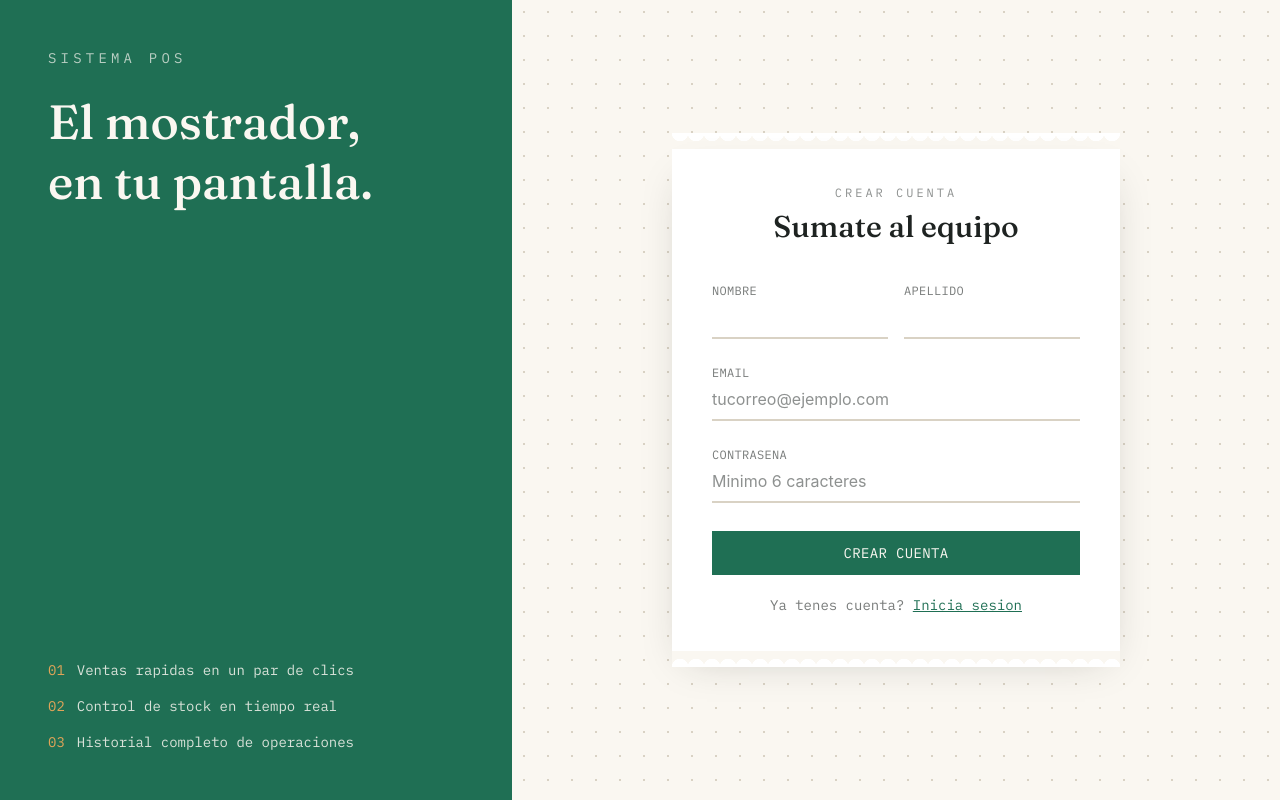
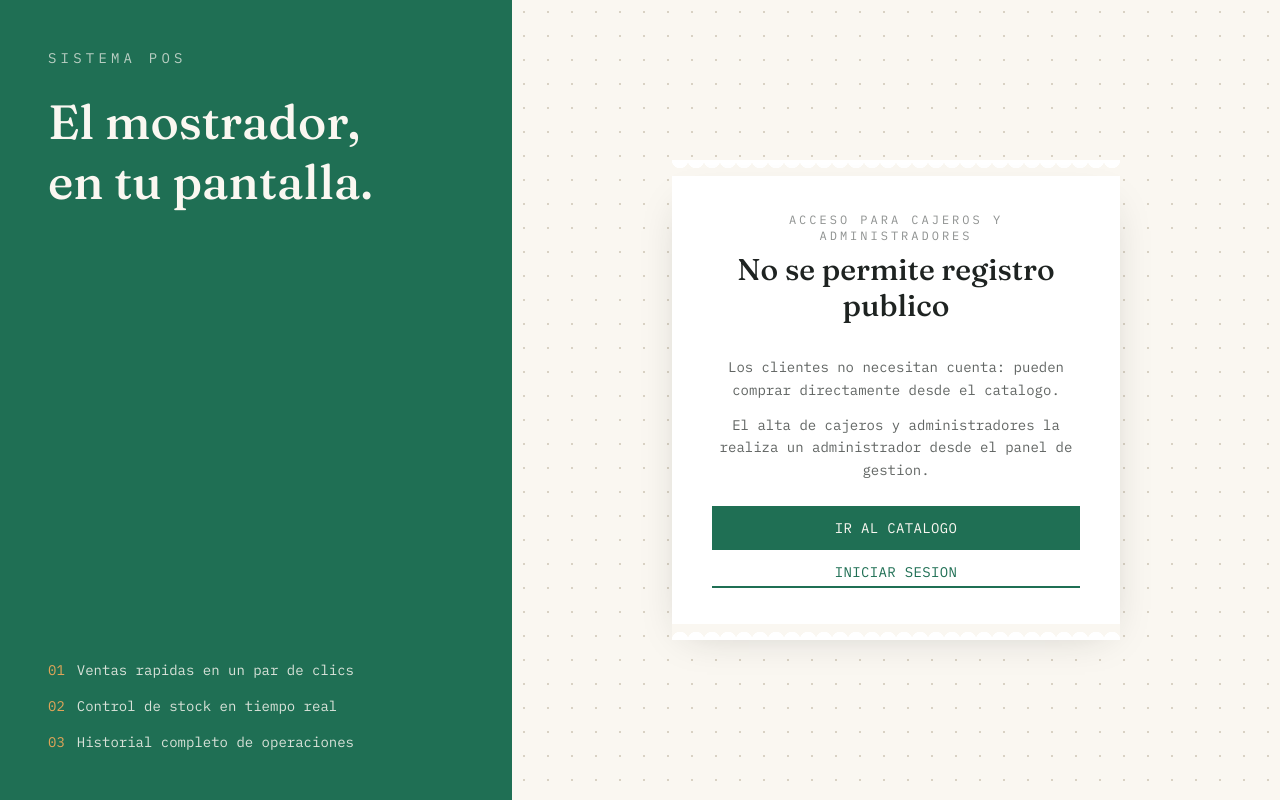
Before and after one commit to pedrocortii/sistema-pos-frontend, a React (Vite) app: page /registro in a window 1280 px wide. Built offline with nearby package versions, Linux system fonts and the light colour scheme; no server answers.

Commit message:
feat(registro): pantalla informativa, registro publico deshabilitado
El back protege POST /usuarios/registro con rol Administrador,
asi que el registro publico ya no tiene sentido. La pantalla
ahora redirige al catalogo o al login.

```diff
--- a/src/pages/Registro.jsx
+++ b/src/pages/Registro.jsx
@@ -1,114 +1,32 @@
-import { useState } from "react";
-import { Link, useNavigate } from "react-router-dom";
-import http from "../api/http";
+import { Link } from "react-router-dom";
 import PanelAuth from "../components/PanelAuth";
 
 function Registro() {
-    const [nombre, setNombre] = useState("");
-    const [apellido, setApellido] = useState("");
-    const [email, setEmail] = useState("");
-    const [contrasena, setContrasena] = useState("");
-    const [error, setError] = useState("");
-    const [cargando, setCargando] = useState(false);
+    return (
+        <PanelAuth etiqueta="Acceso para cajeros y administradores" titulo="No se permite registro publico">
+            <p className="font-mono-ticket text-sm text-ink/70 text-center leading-relaxed">
+                Los clientes no necesitan cuenta: pueden comprar directamente
+                desde el catalogo.
+            </p>
+            <p className="font-mono-ticket text-sm text-ink/70 text-center leading-relaxed mt-3">
+                El alta de cajeros y administradores la realiza un
+                administrador desde el panel de gestion.
+            </p>
 
-    const navegar = useNavigate();
-
-    async function manejarEnvio(evento) {
-        evento.preventDefault();
-        setError("");
-        setCargando(true);
-
-        try {
-            await http.post("/usuarios/registro", { nombre, apellido, email, contrasena, rol: "Cliente" });
-            navegar("/", { state: { registroExitoso: true } });
-        } catch (error) {
-            const mensaje = error.response && error.response.data && error.response.data.mensaje
-                ? error.response.data.mensaje
-                : "No se pudo completar el registro. Intenta de nuevo.";
-            setError(mensaje);
-        } finally {
-            setCargando(false);
-        }
-    }
-
-    return (
-        <PanelAuth etiqueta="Crear cuenta" titulo="Sumate al equipo">
-            <form onSubmit={manejarEnvio} className="space-y-5">
-                <div className="grid grid-cols-2 gap-4">
-                    <div>
-                        <label className="font-mono-ticket text-xs uppercase tracking-wide text-ink/60">
-                            Nombre
-                        </label>
-                        <input
-                            type="text"
-                            value={nombre}
-                            onChange={function (evento) { setNombre(evento.target.value); }}
-                            required
-                            className="w-full mt-1 pb-2 bg-transparent border-b-2 border-line focus:border-forest outline-none text-ink transition-colors"
-                        />
-                    </div>
-
-                    <div>
-                        <label className="font-mono-ticket text-xs uppercase tracking-wide text-ink/60">
-                            Apellido
-                        </label>
-                        <input
-                            type="text"
-                            value={apellido}
-                            onChange={function (evento) { setApellido(evento.target.value); }}
-                            required
-                            className="w-full mt-1 pb-2 bg-transparent border-b-2 border-line focus:border-forest outline-none text-ink transition-colors"
-                        />
-                    </div>
-                </div>
-
-                <div>
-                    <label className="font-mono-ticket text-xs uppercase tracking-wide text-ink/60">
-                        Email
-                    </label>
-                    <input
-                        type="email"
-                        value={email}
-                        onChange={function (evento) { setEmail(evento.target.value); }}
-                        required
-                        className="w-full mt-1 pb-2 bg-transparent border-b-2 border-line focus:border-forest outline-none text-ink transition-colors"
-                        placeholder="tucorreo@ejemplo.com"
-                    />
-                </div>
-
-                <div>
-                    <label className="font-mono-ticket text-xs uppercase tracking-wide text-ink/60">
-                        Contrasena
-                    </label>
-                    <input
-                        type="password"
-                        value={contrasena}
-                        onChange={function (evento) { setContrasena(evento.target.value); }}
-                        required
-                        className="w-full mt-1 pb-2 bg-transparent border-b-2 border-line focus:border-forest outline-none text-ink transition-colors"
-                        placeholder="Minimo 6 caracteres"
-                    />
-                </div>
-
-                {error && (
-                    <p className="text-sm text-red-600 font-mono-ticket">{error}</p>
-                )}
-
-                <button
-                    type="submit"
-                    disabled={cargando}
-                    className="w-full bg-forest hover:bg-forest-dark disabled:opacity-60 text-paper font-mono-ticket text-sm uppercase tracking-wide py-3 mt-2 transition-colors"
+            <div className="mt-6 space-y-3">
+                <Link
+                    to="/catalogo"
+                    className="block w-full bg-forest hover:bg-forest-dark text-paper font-mono-ticket text-sm uppercase tracking-wide py-3 text-center transition-colors no-underline"
                 >
-                    {cargando ? "Creando cuenta..." : "Crear cuenta"}
-                </button>
-
-                <p className="text-center font-mono-ticket text-sm text-ink/60">
-                    Ya tenes cuenta?{" "}
-                    <Link to="/" className="text-forest underline">
-                        Inicia sesion
-                    </Link>
-                </p>
-            </form>
+                    Ir al catalogo
+                </Link>
+                <Link
+                    to="/login"
+                    className="block w-full text-center font-mono-ticket text-sm uppercase tracking-wide text-forest border-b-2 border-forest pb-1"
+                >
+                    Iniciar sesion
+                </Link>
+            </div>
         </PanelAuth>
     );
 }
```
